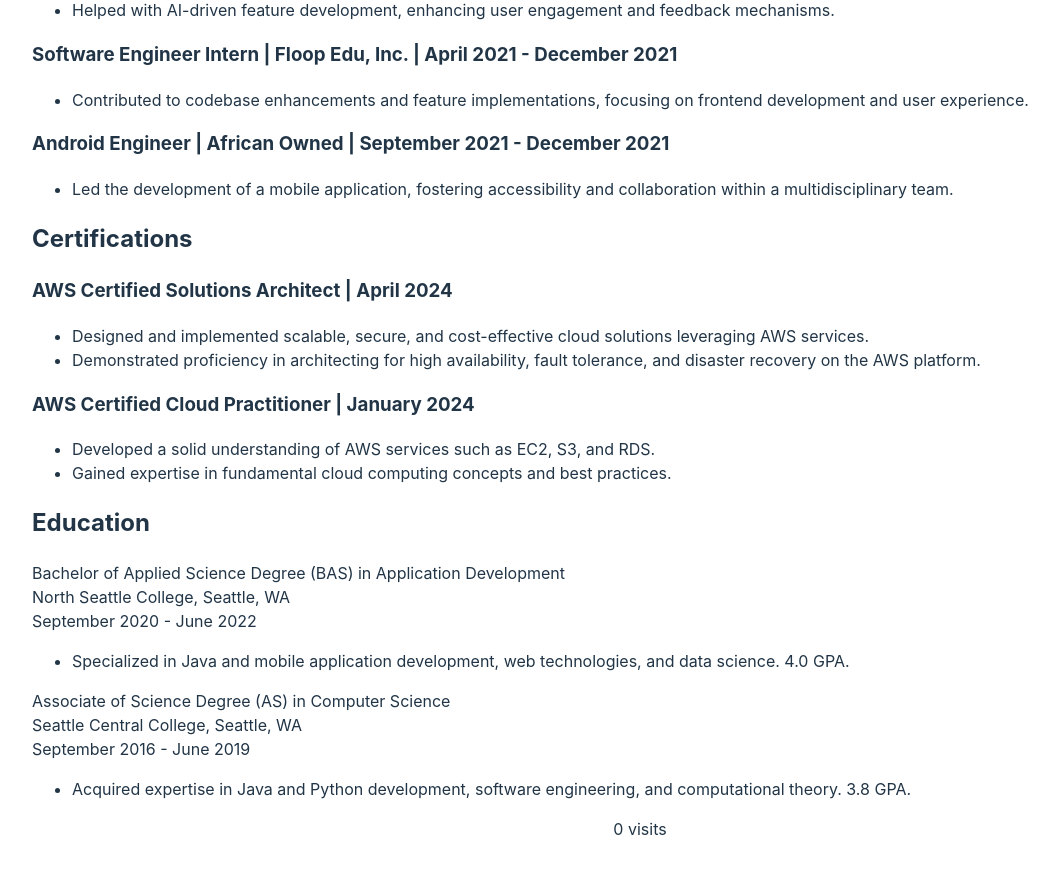
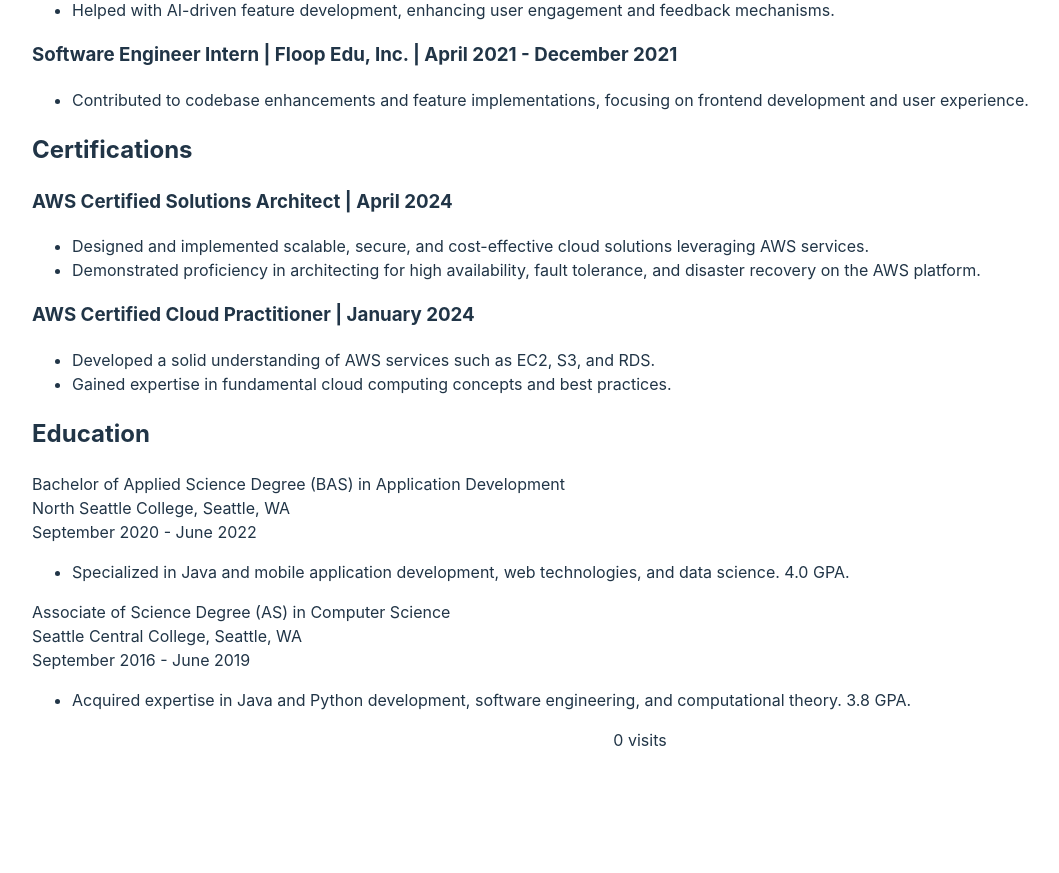
Before and after one commit to peterTorres7/aws-react-resume, a React (Vite) app: page / in a window 1280 px wide. Shown: the part 780-1653 px from the top of the page, without its empty margins (0-1059 px from the left). After the commit the page ends 1580 px from the top, so only its background shows below. Built offline with nearby package versions, Linux system fonts and the light colour scheme; no server answers.

Commit message:
bucket reupload

```diff
--- a/src/components/Experience.jsx
+++ b/src/components/Experience.jsx
@@ -27,12 +27,6 @@
                     Contributed to codebase enhancements and feature implementations, focusing on frontend development and user experience.
                 </li>
             </ul>
-            <h3>Android Engineer | African Owned | September 2021 - December 2021</h3>
-            <ul>
-                <li>
-                    Led the development of a mobile application, fostering accessibility and collaboration within a multidisciplinary team.
-                </li>
-            </ul>
         </div>
     )
 }
```
Also changed, not shown: 3 other files (tests, documents, lock files or other folders).
